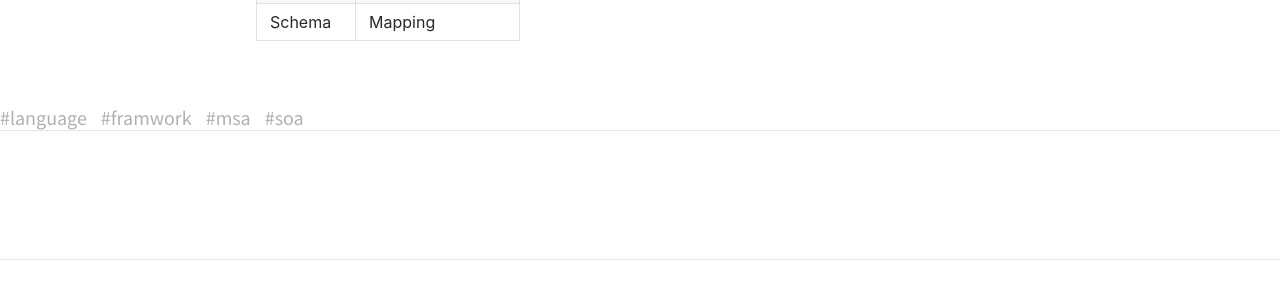
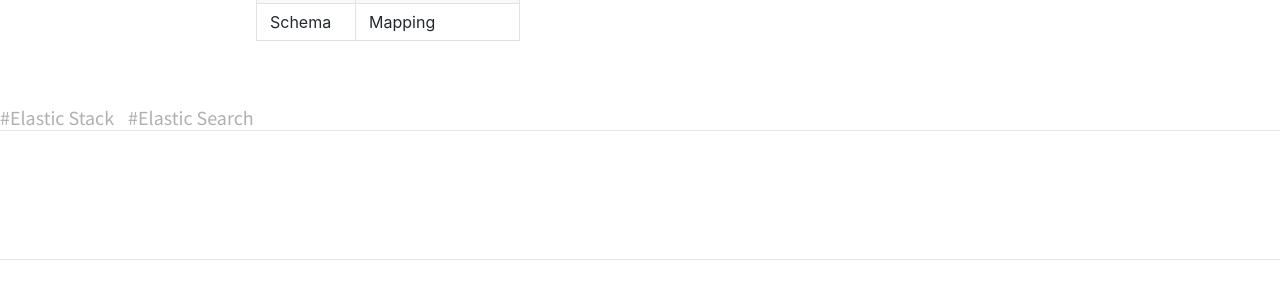
Before and after one commit to teahyuk/teahyuk.github.io, a Jekyll site: the page built from _posts/2019-07-18-elastic-search.md, in a window 1280 px wide and 900 px high, scrolled down 2275 px. Shown: the part 355-655 px from the top of the window. Built offline with Jekyll 4.4.1, drawn with Linux system fonts in a browser that asks for light colours; nearby versions of some CDN libraries; comment, search, counter and statistics services are not loaded; some of the changed text lies outside the part shown.

Commit message:
[modify] 서비스 카테고리 추가 및 포스팅 이동.
- Service.md 추가
- micro-service.jpg 추가
- elastic-search 파일 카테고리 이동

```diff
--- a/_posts/2019-07-18-elastic-search.md
+++ b/_posts/2019-07-18-elastic-search.md
@@ -1,10 +1,10 @@
 ---
 layout: post
 comments: true
-title: elastic-search
+title: Elastic Search 용어
 feature-img: "assets/img/jeju.jpg"
-categories : [IdeaLog]
-tags : [language, framwork, msa, soa]
+categories : [Services]
+tags : [Elastic Stack, Elastic Search]
 ---
 
 - 엘라스틱 서치에 대한 용어정리.
```
Also changed, not shown: category/Services.md (added, +5 -0 lines), assets/img/micro-service.jpg (added).
